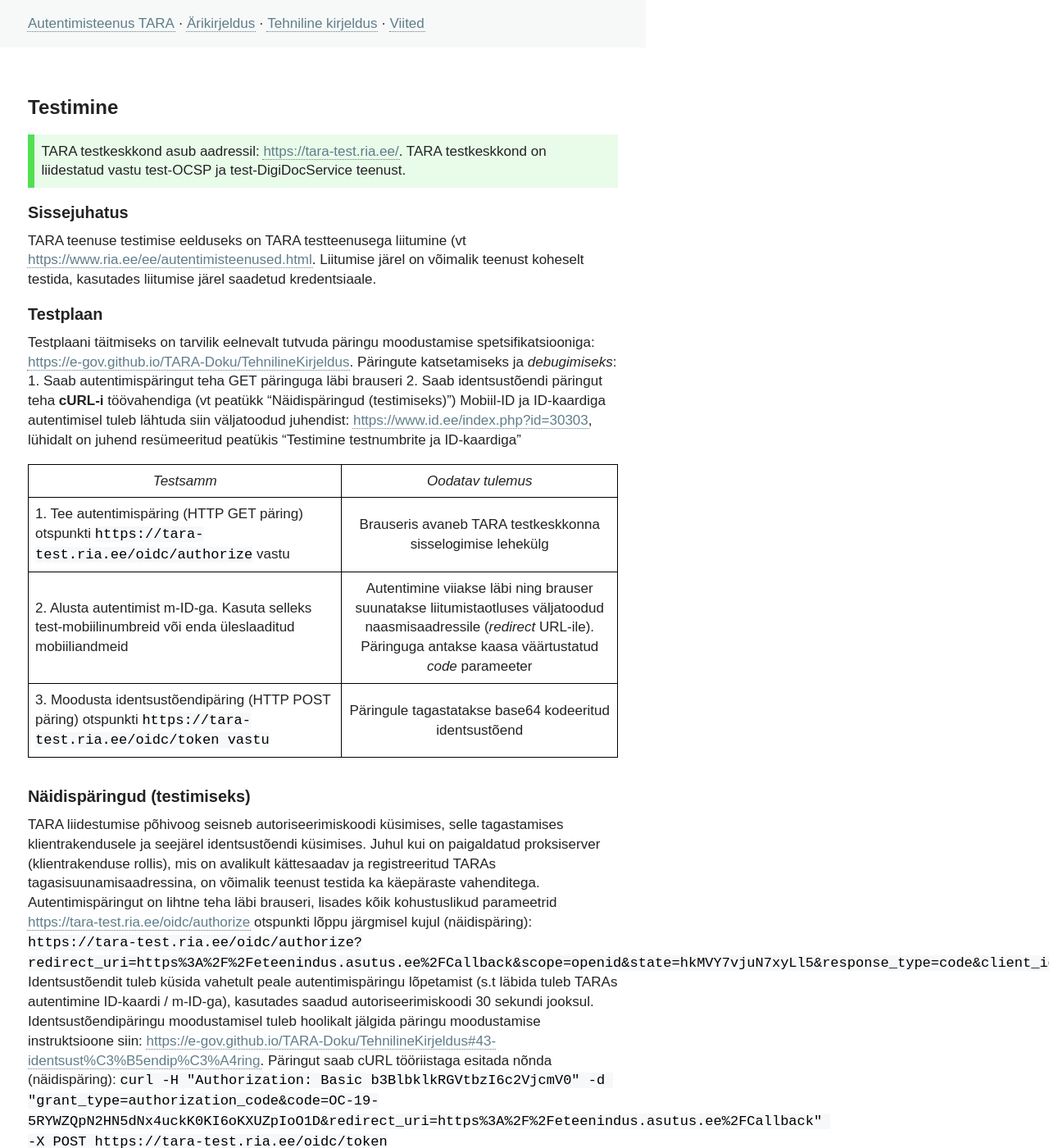
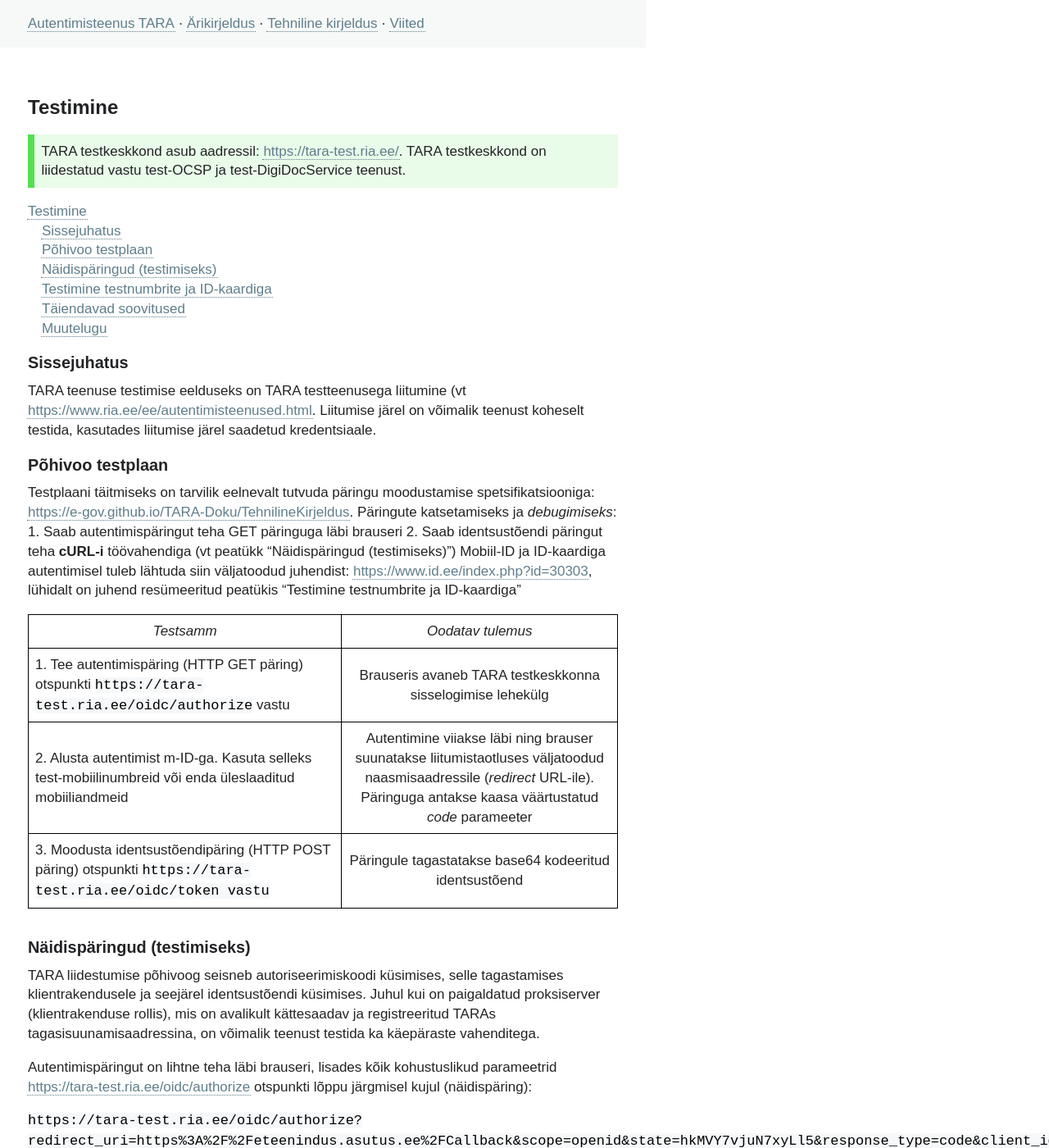
Before and after one commit to e-gov/TARA-Doku, a Jekyll site: the page built from Testimine.md, in a window 1280 px wide and 1400 px high. Shown: the whole window at 82% size. Built offline with Jekyll 4.4.1, drawn with Linux system fonts in a browser that asks for light colours; our own code applies the rules of GitHub Pages for plain Markdown files; some of the changed text lies outside the part shown.

Commit message:
Added paragraph, TOC

```diff
--- a/Testimine.md
+++ b/Testimine.md
@@ -7,12 +7,15 @@ permalink: Testimine
 TARA testkeskkond asub aadressil: [https://tara-test.ria.ee/](https://tara-test.ria.ee/). TARA testkeskkond on liidestatud vastu test-OCSP ja test-DigiDocService teenust.
 {: .note}
 
+- TOC
+{:toc}
+
 ## Sissejuhatus
 
 TARA teenuse testimise eelduseks on TARA testteenusega liitumine (vt [https://www.ria.ee/ee/autentimisteenused.html](https://www.ria.ee/ee/autentimisteenused.html).
 Liitumise järel on võimalik teenust koheselt testida, kasutades liitumise järel saadetud kredentsiaale.
 
-## Testplaan
+## Põhivoo testplaan
 
 Testplaani täitmiseks on tarvilik eelnevalt tutvuda päringu moodustamise spetsifikatsiooniga: [https://e-gov.github.io/TARA-Doku/TehnilineKirjeldus](https://e-gov.github.io/TARA-Doku/TehnilineKirjeldus).
 Päringute katsetamiseks ja *debugimiseks*:
@@ -29,9 +32,13 @@ Mobiil-ID ja ID-kaardiga autentimisel tuleb lähtuda siin väljatoodud juhendist
 
 ## Näidispäringud (testimiseks)
 TARA liidestumise põhivoog seisneb autoriseerimiskoodi küsimises, selle tagastamises klientrakendusele ja seejärel identsustõendi küsimises. Juhul kui on paigaldatud proksiserver (klientrakenduse rollis), mis on avalikult kättesaadav ja registreeritud TARAs tagasisuunamisaadressina, on võimalik teenust testida ka käepäraste vahenditega.
+
 Autentimispäringut on lihtne teha läbi brauseri, lisades kõik kohustuslikud parameetrid [https://tara-test.ria.ee/oidc/authorize](https://tara-test.ria.ee/oidc/authorize) otspunkti lõppu järgmisel kujul (näidispäring):
+
 `https://tara-test.ria.ee/oidc/authorize?redirect_uri=https%3A%2F%2Feteenindus.asutus.ee%2FCallback&scope=openid&state=hkMVY7vjuN7xyLl5&response_type=code&client_id=58e7ba35aab5b4f1671a`
+
 Identsustõendit tuleb küsida vahetult peale autentimispäringu lõpetamist (s.t läbida tuleb TARAs autentimine ID-kaardi / m-ID-ga), kasutades saadud autoriseerimiskoodi 30 sekundi jooksul. Identsustõendipäringu moodustamisel tuleb hoolikalt jälgida päringu moodustamise instruktsioone siin: [https://e-gov.github.io/TARA-Doku/TehnilineKirjeldus#43-identsust%C3%B5endip%C3%A4ring](https://e-gov.github.io/TARA-Doku/TehnilineKirjeldus#43-identsust%C3%B5endip%C3%A4ring). Päringut saab cURL tööriistaga esitada nõnda (näidispäring):
+
 `curl -H "Authorization: Basic b3BlbklkRGVtbzI6c2VjcmV0" -d "grant_type=authorization_code&code=OC-19-5RYWZQpN2HN5dNx4uckK0KI6oKXUZpIoO1D&redirect_uri=https%3A%2F%2Feteenindus.asutus.ee%2FCallback" -X POST https://tara-test.ria.ee/oidc/token`
 
 ## Testimine testnumbrite ja ID-kaardiga
@@ -41,6 +48,11 @@ TARA testkeskkond on suunatud vastu test-OCSP ja test-DigiDocService teenust. Se
 3. Isikliku mobiilinumbri saab laadida üles siin: [https://demo.sk.ee/MIDCertsReg/](https://demo.sk.ee/MIDCertsReg/). Selleks järgida lehel paiknevat juhendit. Peale isikliku numbri üleslaadimist on võimalik TARA testkeskkonda siseneda oma mobiilinumbri ja isikukoodiga.
 4. Isikliku ID-kaardi sertifikaadid saab laadida üles siin: [https://demo.sk.ee/upload_cert/](https://demo.sk.ee/upload_cert/). Selleks järgida lehel paiknevat juhendit. Peale sertifikaadi üleslaadimist test andmebaasi saab isikliku ID-kaardiga siseneda TARAsse.
 
+## Täiendavad soovitused
+Põhivoo töölesaamine on ainult üks osa TARA teenusega liidestumisel. Erilist tähelepanu tuleb pöörata turvatoimingute kontrollimisele (vt [https://e-gov.github.io/TARA-Doku/TehnilineKirjeldus#5-turvatoimingud](https://e-gov.github.io/TARA-Doku/TehnilineKirjeldus#5-turvatoimingud)).
+Peale identsustõendi kättesaamist on vaja täiendavalt testida funktsionaalsuseid, mis rakendavad seda identsustõendit. TARA liidestuse järel on vaja veenduda, et identsustõend tagastatakse Teie klientrakendusele kõikides brauserite ja nende versioonide kombinatsioonides, mida soovite rakendada.
+Nõu küsimiseks ja võimaliku TARA vea raporteerimiseks palun pöörduda meilitsi [help@ria.ee](help@ria.ee) poole.
+
 ## Muutelugu
 
 | Versioon, kuupäev | Muudatus |
```
